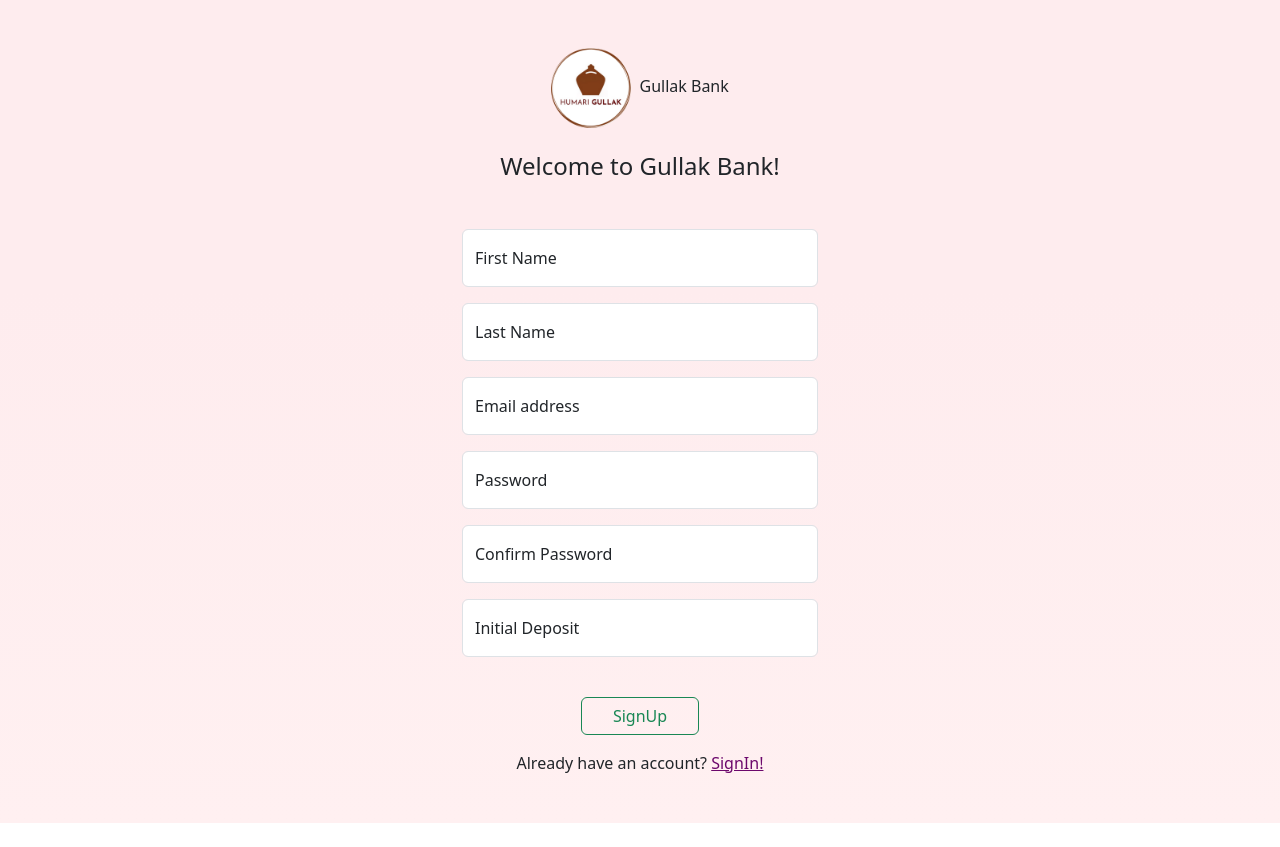
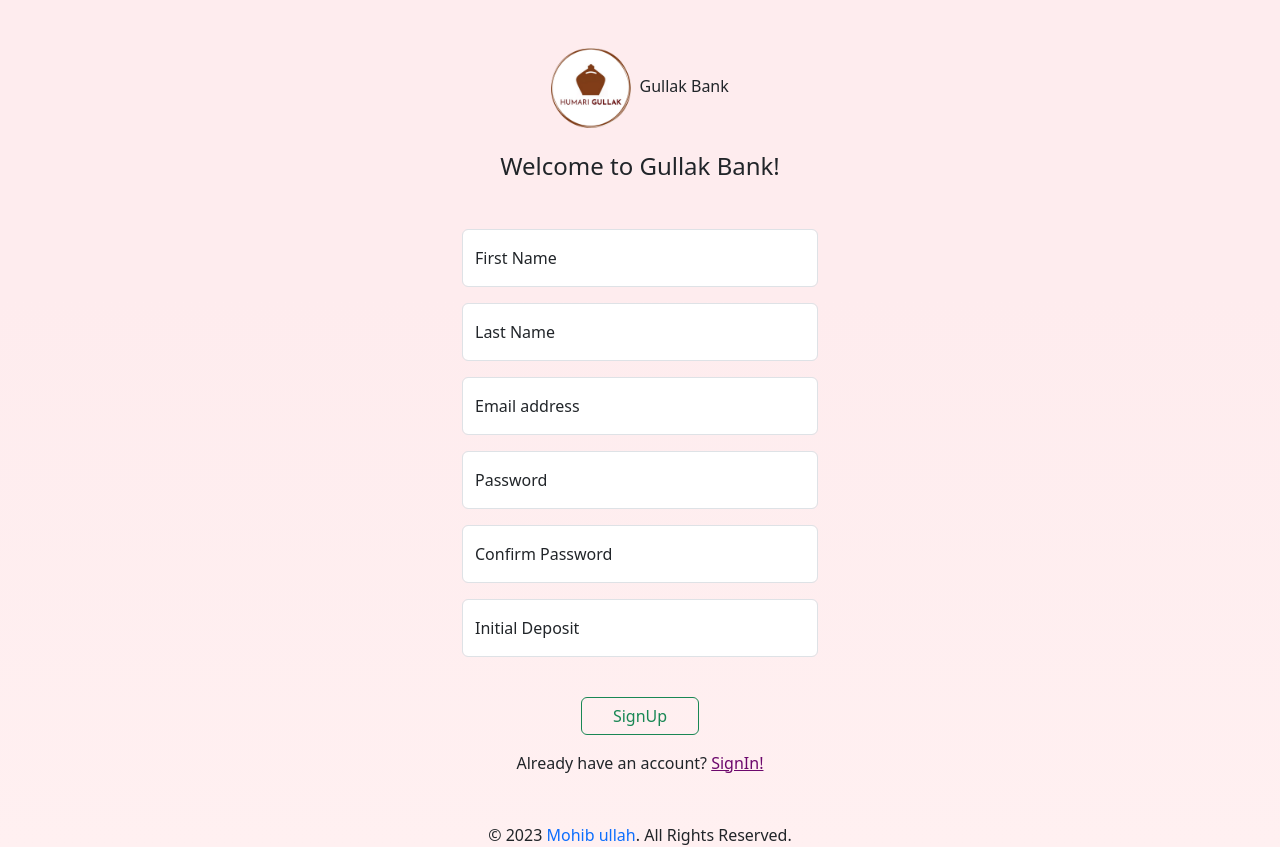
Before and after one commit to Mohibullah-solangi/Banking-Budget-App, a React (Create React App) app: page /signup in a window 1280 px wide. Before the commit the page ends 823 px from the top, so only its background shows below. Built offline with nearby package versions, Linux system fonts and the light colour scheme.

Commit message:
Footer Added

```diff
--- a/public/index.html
+++ b/public/index.html
@@ -26,7 +26,7 @@
       work correctly both with client-side routing and a non-root public URL.
       Learn how to configure a non-root public URL by running `npm run build`.
     -->
-    <title>React App</title>
+    <title>Budget Bankimg App</title>
   </head>
   <body>
     <noscript>You need to enable JavaScript to run this app.</noscript>
--- a/src/App.css
+++ b/src/App.css
@@ -105,6 +105,10 @@ body{
   color: black;
 }
 
+#footer a{
+  text-decoration: none;
+}
+
 
 @media only screen and (max-width: 375px) {
 #display{
@@ -112,6 +116,9 @@ body{
 }
 
   #display-footer {
+    font-size: 10px;
+  }
+  #footer{
     font-size: 10px;
   }
 
--- a/src/App.js
+++ b/src/App.js
@@ -1,8 +1,10 @@
 // import logo from './logo.svg';
 import './App.css';
 import Display from './components/Display';
+import Footer from './components/Footer';
 import SignIn from './components/SignIn';
 import Signup from './components/SignUp';
+
 import {
   BrowserRouter,
   Routes,
@@ -21,6 +23,7 @@ function App() {
      <Route path='/signup' element={<Signup/>}  />
 
      </Routes>
+     <Footer/>
      </BrowserRouter>
     </div>
   );
--- /dev/null
+++ b/src/components/Footer.js
@@ -0,0 +1,12 @@
+import React from 'react'
+
+const Footer = () => {
+  return (
+    <footer id='footer'>
+        © 2023 <a href="https://mohibullah-solangi.github.io/Portfolio/">Mohib ullah</a>. All Rights Reserved.
+
+    </footer>
+  )
+}
+
+export default Footer
--- a/src/reducers/amountReducer.js
+++ b/src/reducers/amountReducer.js
@@ -106,11 +106,11 @@ const amountReducer = (state =0 , action) => {
   else if(action.type === 'rem'){
 
 
-    const Info = localStorage.getItem("Entry");
-    const info = JSON.parse(Info);
+    // const Info = localStorage.getItem("Entry");
+    // const info = JSON.parse(Info);
 
 
-    let exp = [...info.Expenses]
+    // let exp = [...info.Expenses]
 
     // let expense = action.payload.Amount;
     // let Action = parseInt(expense);
```
